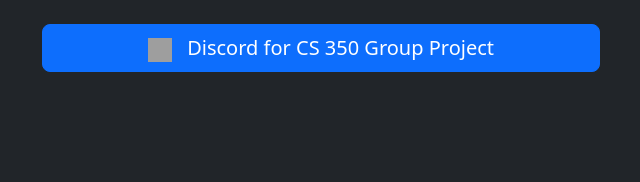
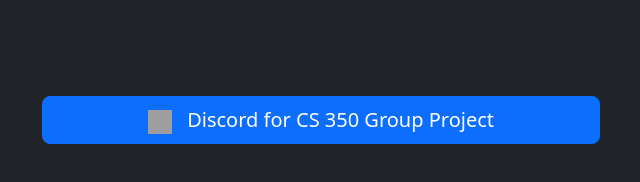
Before and after one commit to StephenSteyaertODU/stephensteyaertodu.github.io, a plain HTML site: page index.html in a window 1280 px wide. Shown: the whole page, without its empty margins (319-959 px from the left). Drawn offline with nearby package versions, Linux system fonts and the light colour scheme; grey boxes are pictures that could not be loaded.

Commit message:
Update index.html

```diff
--- a/index.html
+++ b/index.html
@@ -16,10 +16,10 @@
   </style>
 </head>
 <body>
-  <div class="container mt-4 text-center">
+  <div class="container mt-5 text-center">
 
-    <div class="d-grid gap-3 col-10 col-md-6 mx-auto mb-0">
-      <a href="discord.html" class="btn btn-primary btn-lg btn-icon" target="_blank">
+    <div class="d-grid gap-3 col-10 col-md-6 mx-auto">
+      <a href="discord.html" class="btn btn-primary btn-lg btn-icon mt-5" target="_blank">
         <img src="https://cdn.jsdelivr.net/gh/simple-icons/simple-icons/icons/discord.svg" alt="Discord"> Discord for CS 350 Group Project
       </a>
     </div>
```
